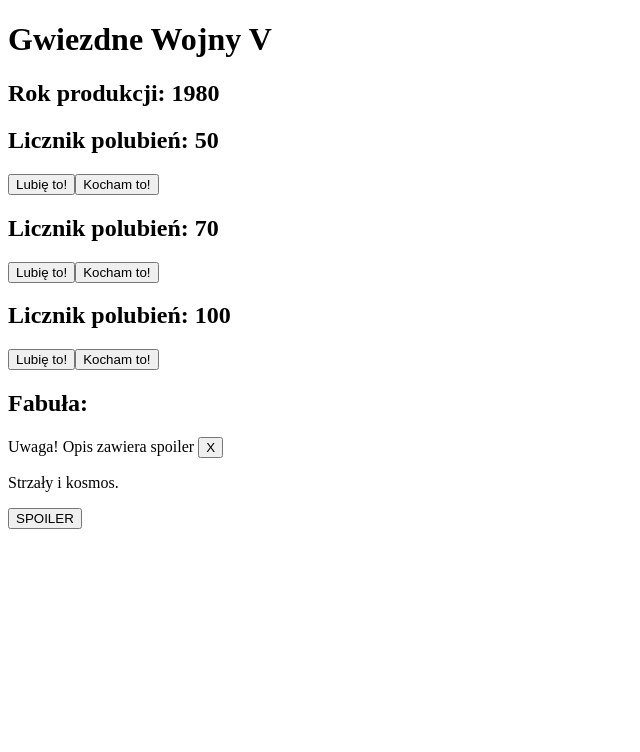
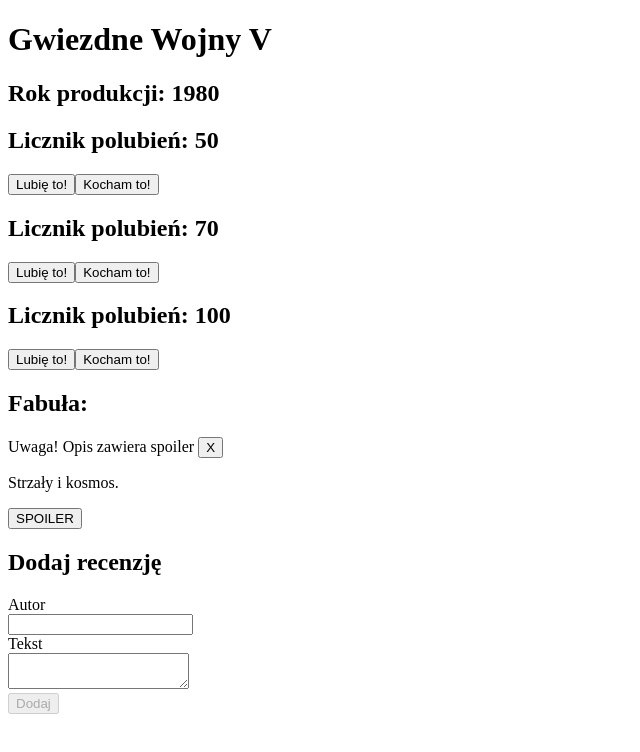
Before and after one commit to Vectari/training_ground, a React (Vite) app in the folder 03/react-course/: page / in a window 1280 px wide. Shown: the top 752 px of the page, without its empty margins (0-640 px from the left). Built offline with nearby package versions, Linux system fonts and the light colour scheme.

Commit message:
add form component

```diff
--- a/03/react-course/src/App.jsx
+++ b/03/react-course/src/App.jsx
@@ -1,3 +1,4 @@
+import { Form } from "./components/Form";
 import { LikesCounter } from "./components/LikesCounter";
 import { Plot } from "./components/Plot";
 
@@ -10,6 +11,7 @@
       <LikesCounter number={70} />
       <LikesCounter number={100} />
       <Plot />
+      <Form />
     </>
   );
 }
--- /dev/null
+++ b/03/react-course/src/components/Form.jsx
@@ -0,0 +1,61 @@
+import { useState } from "react";
+
+export function Form() {
+  const [review, setReview] = useState(null);
+  const [inputValue, setInputValue] = useState("");
+  const [textAreaValue, setTextAreaValue] = useState("");
+
+  function handleSubmit(event) {
+    event.preventDefault();
+
+    const author = inputValue;
+    const text = textAreaValue;
+
+    setReview({ author, text });
+  }
+
+  return (
+    <>
+      {review && (
+        <article>
+          <strong>{inputValue}</strong>
+          <p>{textAreaValue}</p>
+        </article>
+      )}
+      <h2>Dodaj recenzję</h2>
+      <form onSubmit={handleSubmit}>
+        <div>
+          <label htmlFor="author">Autor</label>
+        </div>
+        <input
+          type="text"
+          name="author"
+          id="author"
+          value={inputValue}
+          onChange={(event) => {
+            setInputValue(event.target.value);
+          }}
+        />
+        <div>
+          <div>
+            <label htmlFor="text">Tekst</label>
+          </div>
+          <textarea
+            name="text"
+            id="text"
+            value={textAreaValue}
+            onChange={(event) => {
+              setTextAreaValue(event.target.value);
+            }}
+          ></textarea>
+        </div>
+        <button
+          type="submit"
+          disabled={inputValue === "" || textAreaValue === ""}
+        >
+          Dodaj
+        </button>
+      </form>
+    </>
+  );
+}
```
